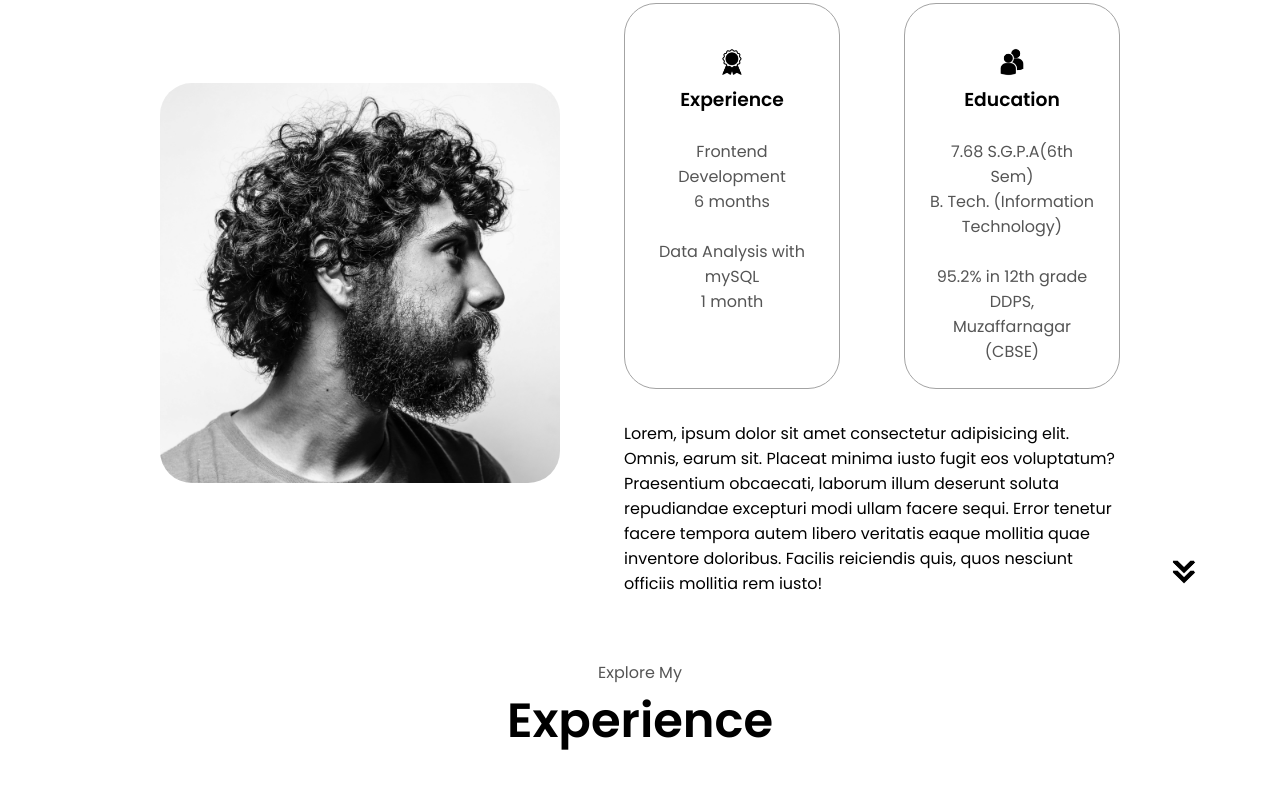
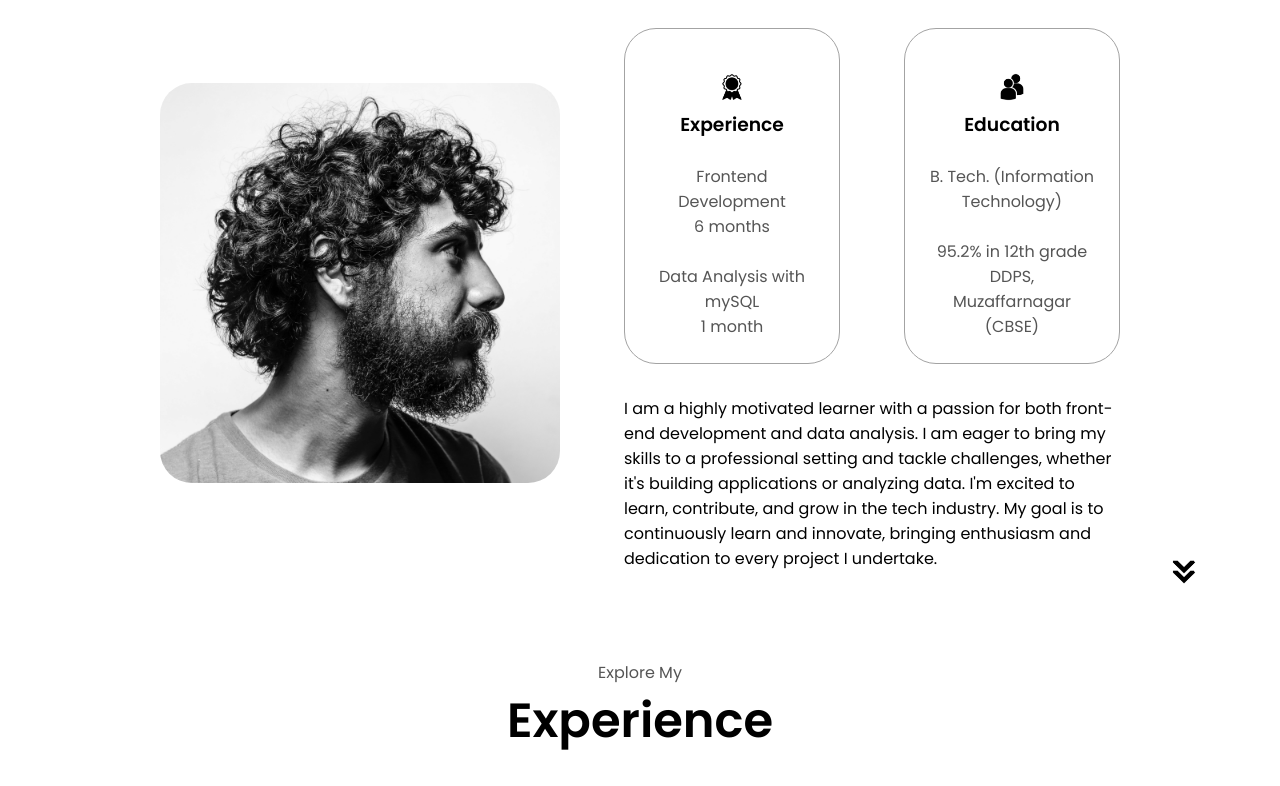
Before and after one commit to WarLord0401/portfolio-website, a plain HTML site: page index.html in a window 1280 px wide. Shown: the part 1036-1822 px from the top of the page. Drawn offline with Linux system fonts and the light colour scheme.

Commit message:
major updates

```diff
--- a/index.html
+++ b/index.html
@@ -39,7 +39,7 @@
 
     <section id="profile">
       <div class="section__pic-container">
-        <img src="./assets/profie-pic.png" alt="K T profile" />
+        <img src="./assets/Profile.png" alt="K T profile" class="profile-img" />
       </div>
       <div class="section__text">
         <p class="section__text__p1">Hello, I'm</p>
@@ -50,7 +50,7 @@
         <div class="btn-container">
           <button
             class="btn btn-color-1"
-            onclick="window.open('./assets/resume-example.pdf')"
+            onclick="window.open('./assets/Résumé.pdf')"
           >
             CV
           </button>
@@ -107,20 +107,19 @@
               <img src="./assets/education.png" alt="Education" class="icon" />
               <h3>Education</h3>
               <br />
-              <p>
-                7.68 S.G.P.A(6th Sem)<br />B. Tech. (Information Technology)
-              </p>
+              <p>B. Tech. (Information Technology)</p>
               <br />
               <p>95.2% in 12th grade<br />DDPS, Muzaffarnagar (CBSE)</p>
             </div>
           </div>
           <div class="text-container">
-            Lorem, ipsum dolor sit amet consectetur adipisicing elit. Omnis,
-            earum sit. Placeat minima iusto fugit eos voluptatum? Praesentium
-            obcaecati, laborum illum deserunt soluta repudiandae excepturi modi
-            ullam facere sequi. Error tenetur facere tempora autem libero
-            veritatis eaque mollitia quae inventore doloribus. Facilis
-            reiciendis quis, quos nesciunt officiis mollitia rem iusto!
+            I am a highly motivated learner with a passion for both front-end
+            development and data analysis. I am eager to bring my skills to a
+            professional setting and tackle challenges, whether it's building
+            applications or analyzing data. I'm excited to learn, contribute,
+            and grow in the tech industry. My goal is to continuously learn and
+            innovate, bringing enthusiasm and dedication to every project I
+            undertake.
           </div>
         </div>
       </div>
@@ -425,7 +424,7 @@
           alt="top link"
           src="./assets/arrow.png"
           class="icon top"
-          onclick="location.href='./index.html'"
+          onclick="location.href='#desktop-nav'"
         />
       </div>
       <p>Copyright &#169; 2024 Kanishk Teotia. All Rights Reserved.</p>
--- a/style.css
+++ b/style.css
@@ -160,6 +160,10 @@ section {
 }
 
 /* PROFILE SECTION */
+
+.profile-img {
+  border-radius: 50%;
+}
 
 #profile {
   display: flex;
```
Also changed, not shown: assets/Profile.png (added), assets/profie-pic.png (deleted), assets/profile-pic.png (deleted), 2 other files.
